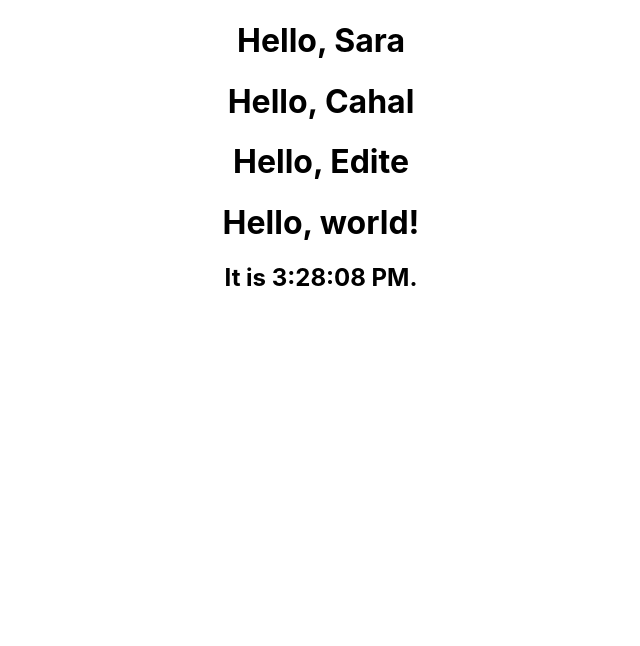
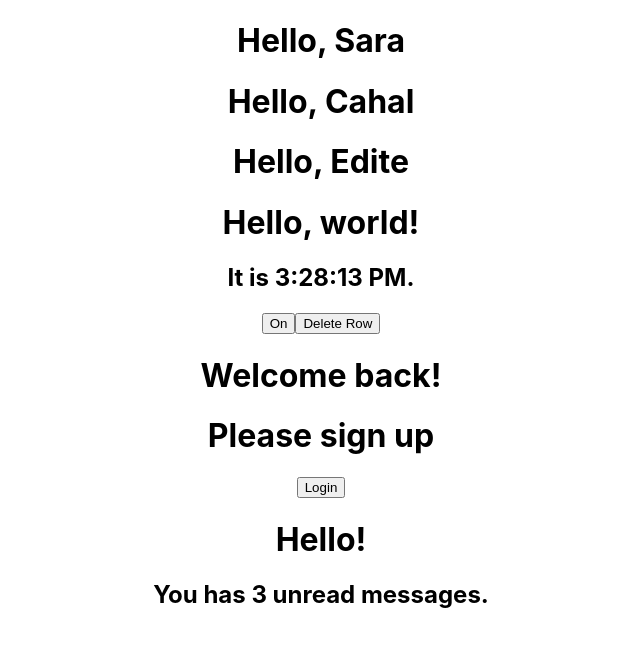
Before and after one commit to Phantom05/reactst, a React (Create React App) app: page / in a window 1280 px wide. Shown: the top 646 px of the page, without its empty margins (319-959 px from the left). Built offline with nearby package versions, Linux system fonts and the light colour scheme.

Commit message:
업데이트 : 리액트 공홈 문서 공부

```diff
--- a/src/App.js
+++ b/src/App.js
@@ -57,6 +57,23 @@ class Clock extends React.Component{
   constructor(props){
     super(props);
     this.state = {date: new Date()}
+
+  }
+
+  // 돔들이 레디가 다되고 클래스들이 root안으로 들어갔으떄
+  componentDidMount(){
+    this.timerID = setInterval(
+      () => this.tick(), 1000);
+  }
+  componentWillUnmount(){
+    // 언마운트됬을때, DOM에서 삭제됬을때 종료.
+    // event는 이렇게 언마운트 처리를 다 해줘야함. 하나의 앱에서 돌아가기 때문에.
+    clearInterval(this.timerID)
+  }
+  tick(){
+    this.setState({
+      date:new Date()
+    })
   }
   render(){
     return(
@@ -69,6 +86,111 @@ class Clock extends React.Component{
 }
 
 
+
+
+class Toggle extends React.Component{
+  constructor(props){
+    super(props)
+    this.state = {isToggleOn:true};
+    // this.handleClick = this.handleClick.bind(this)
+  }
+
+  handleClick=(e) =>{
+    this.setState(prevState => ({
+      isToggleOn: !prevState.isToggleOn
+    }));
+  }
+
+  deleteRow=(bb)=>{
+    console.log(bb);
+  }
+  render(){
+    return(
+      <div>
+      <button onClick={this.handleClick}>
+        {this.state.isToggleOn? "On":"OFF"}
+      </button>
+         <button onClick={this.deleteRow('g')}>Delete Row</button>
+      </div>
+    )
+  }
+}
+
+function UserGreeting(props){
+  return <h1>Welcome back!</h1>
+}
+function GuestGreeting(props){
+  return <h1>Please sign up</h1>
+}
+
+function Greeting(props){
+  const isLoggedIn = props.isLoggedIn;
+  if(isLoggedIn){
+    return <UserGreeting />;
+  }
+  return <GuestGreeting />
+}
+
+function LoginButton(props){
+  return (
+    <button onClick={props.onClick}>Login</button>
+  );
+}
+function LogoutButton(props){
+  return (
+    <button onClick={props.onClick} >
+      Logout
+    </button>
+  )
+}
+
+class LoginControl extends React.Component{
+  constructor(props){
+    super(props);
+    this.handleLoginClick = this.handleLoginClick.bind(this);
+    this.handleLogoutClick = this.handleLogoutClick.bind(this);
+    this.state ={isLoggedIn:false}
+  }
+
+  handleLoginClick(){
+    this.setState({isLoggedIn:true})
+  }
+
+  handleLogoutClick(){
+    this.setState({isLoggedIn:false})
+  }
+  render(){
+    const isLoggedIn = this.state.isLoggedIn;
+
+    let button = null;
+    if(isLoggedIn){
+      button = <LogoutButton onClick={this.handleLogoutClick} />;
+    }else{
+      button = <LoginButton onClick={this.handleLoginClick} />;
+    }
+    return(
+      <div>
+        <Greeting isLoggedIn={isLoggedIn} />
+        {button}
+      </div>
+    )
+  }
+}
+
+function Mailbox(props){
+  const unreadMessage = props.unreadMessage;
+  return(
+    <div>
+      <h1>Hello!</h1>
+      {unreadMessage.length >0 &&
+      <h2>
+        You has {unreadMessage.length} unread messages.
+      </h2>}
+    </div>
+  )
+}
+
+const messages = ['React','Re: React','Re:Re: React']
 function App() {
   return (
     <div className="App">
@@ -76,6 +198,12 @@ function App() {
       <Welcome name="Cahal" />
       <Welcome name="Edite" />
       <Clock />
+      <Toggle />
+      {/* <button onClick={handleClick}>Activate Lasers</button> */}
+      {/* <a href="#" onClick={handleClick}>Click me</a> */}
+    <Greeting isLoggedIn={true} />
+     <LoginControl />
+      <Mailbox unreadMessage={messages} />
     </div>
   );
 }
```
